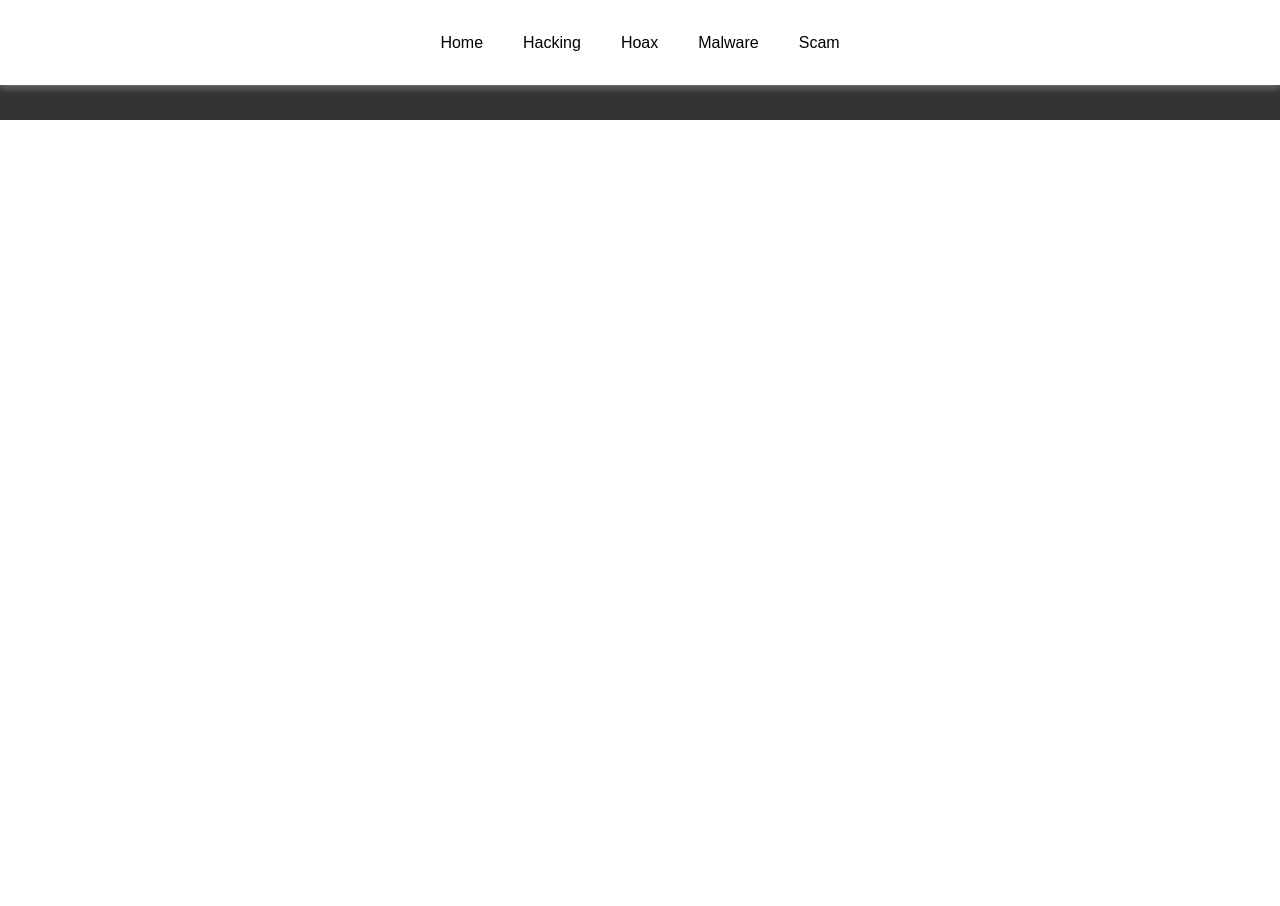
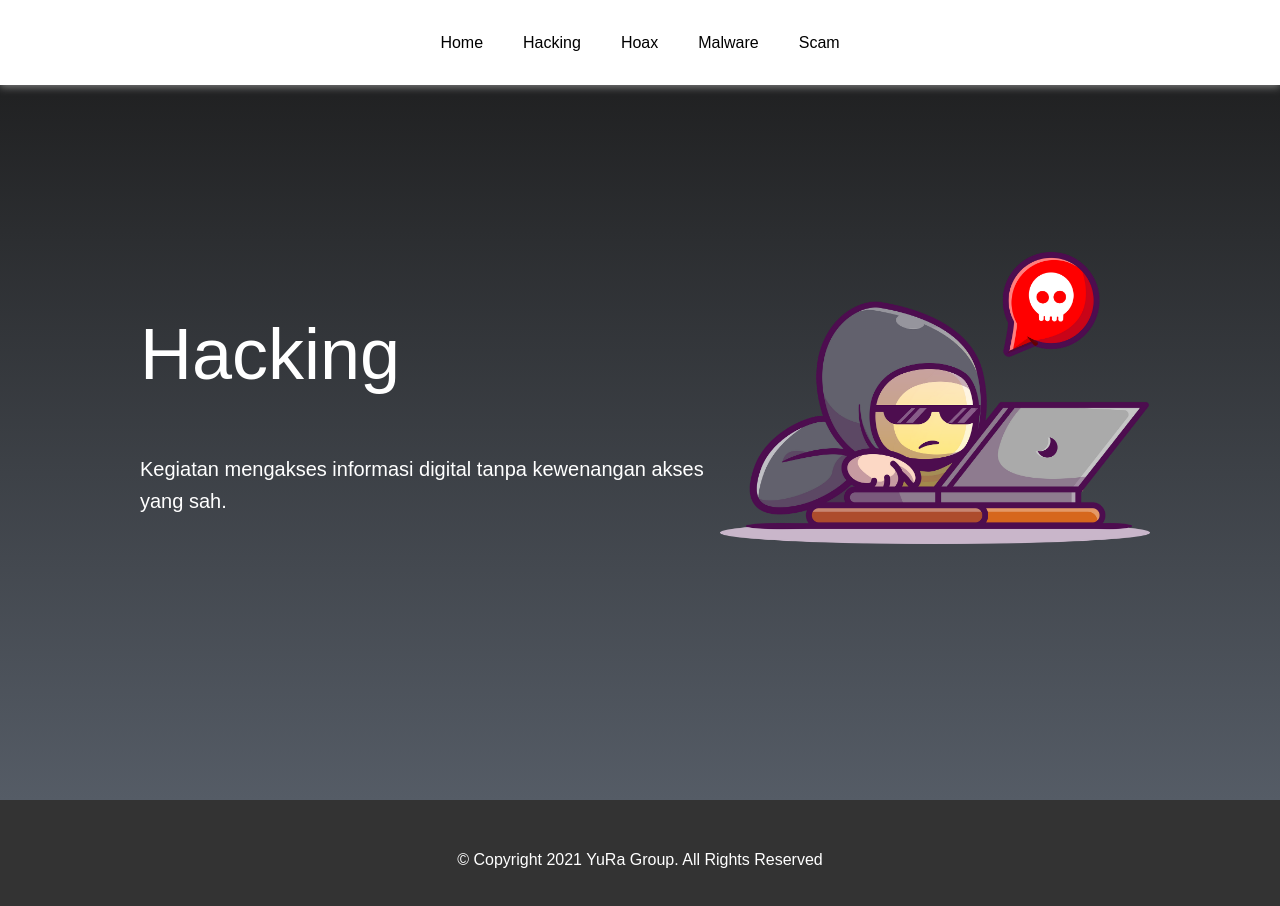
Before and after one commit to Allestor-Oakley/ancaman-digital-vue, a Vue app: page /Hack in a window 1280 px wide. Shown: the top 906 px of the page. Before the commit the page ends 800 px from the top, so only its background shows below. Built offline with nearby package versions, Linux system fonts and the light colour scheme.

Commit message:
cybercrime page, starting from title block

```diff
--- /dev/null
+++ b/src/components/Block/Judul.vue
@@ -0,0 +1,56 @@
+<template>
+  <section id="title" :style="{background: 'linear-gradient(' + color1 + ',' + color2 + ')'}">
+    <div id="title-context">
+      <h1>{{title}}</h1>
+      <p>{{context}}</p>
+    </div>
+    <slot></slot>
+  </section>
+</template>
+
+<script>
+export default {
+  props : {
+    color1 : String,
+    color2 : String,
+    title : String,
+    context : String
+  },
+}
+</script>
+
+<style scoped>
+#title {
+  height: 100vh;
+  width: 100%;
+  display: flex;
+  justify-content: space-around;
+  align-items: center;
+  color : white;
+  padding: 0 15vh;
+}
+#title-context {
+  display: flex;
+  flex-direction: column;
+  justify-content: center;
+  height: 100vh;
+  position: relative;
+  left: 10px;
+  top: 15px;
+}
+#title-context h1 {
+  font-family: 'Orbitron', sans-serif;
+  font-size: 72px;
+  font-weight: normal;
+  text-align: left;
+  margin-bottom: 18px;
+}
+#title-context p {
+  font-size: 20px;
+  font-family: 'Montserrat', sans-serif;
+  width: 570px;
+  text-align: left;
+  margin-top: 40px;
+  line-height: 1.6;
+}
+</style>
--- a/src/components/MenuBar.vue
+++ b/src/components/MenuBar.vue
@@ -1,8 +1,8 @@
 <template>
   <div id="menubar">
     <ol>
-      <li>Home</li>
-      <li>Hacking</li>
+      <li><router-link class="link-no-style" to="/">Home</router-link></li>
+      <li><router-link class="link-no-style" to="/Hack">Hacking</router-link></li>
       <li>Hoax</li>
       <li>Malware</li>
       <li>Scam</li>
@@ -13,7 +13,6 @@
 <script>
 export default {
   name : "MenuBar"
-
 }
 </script>
 
@@ -40,5 +39,8 @@ export default {
   padding: 0 20px;
   color: black;
 }
-
+.link-no-style {
+  text-decoration: none;
+  color: inherit;
+}
 </style>
--- a/src/router/index.js
+++ b/src/router/index.js
@@ -9,6 +9,11 @@ const routes = [
     meta : {
       title : "Ancaman Digital"
     }
+  },
+  {
+    path : "/Hack",
+    name : "Hack",
+    component : () => import('../views/cyber-crime/Hacking.vue')
   },
   {
     path: '/about',
--- a/src/views/cyber-crime/Hacking.vue
+++ b/src/views/cyber-crime/Hacking.vue
@@ -0,0 +1,33 @@
+<template>
+  <Judul
+    :color1="color1"
+    :color2="color2"
+    :title="title"
+    :context="context">
+    <div id="illustration">
+      <img src="../../assets/cyber-crime/hacking/judul/hacker-without-background.png" alt="" width="430">
+    </div>
+  </Judul>
+</template>
+
+<script>
+import Judul from '../../components/Block/Judul.vue';
+export default {
+  name : "Hack",
+  components : {
+    Judul
+  },
+  data() {
+    return {
+      color1 : "#1a1a1a",
+      color2 : "#555c66",
+      title : "Hacking",
+      context : "Kegiatan mengakses informasi digital tanpa kewenangan akses yang sah."
+    }
+  }
+}
+</script>
+
+<style scoped>
+
+</style>
```
